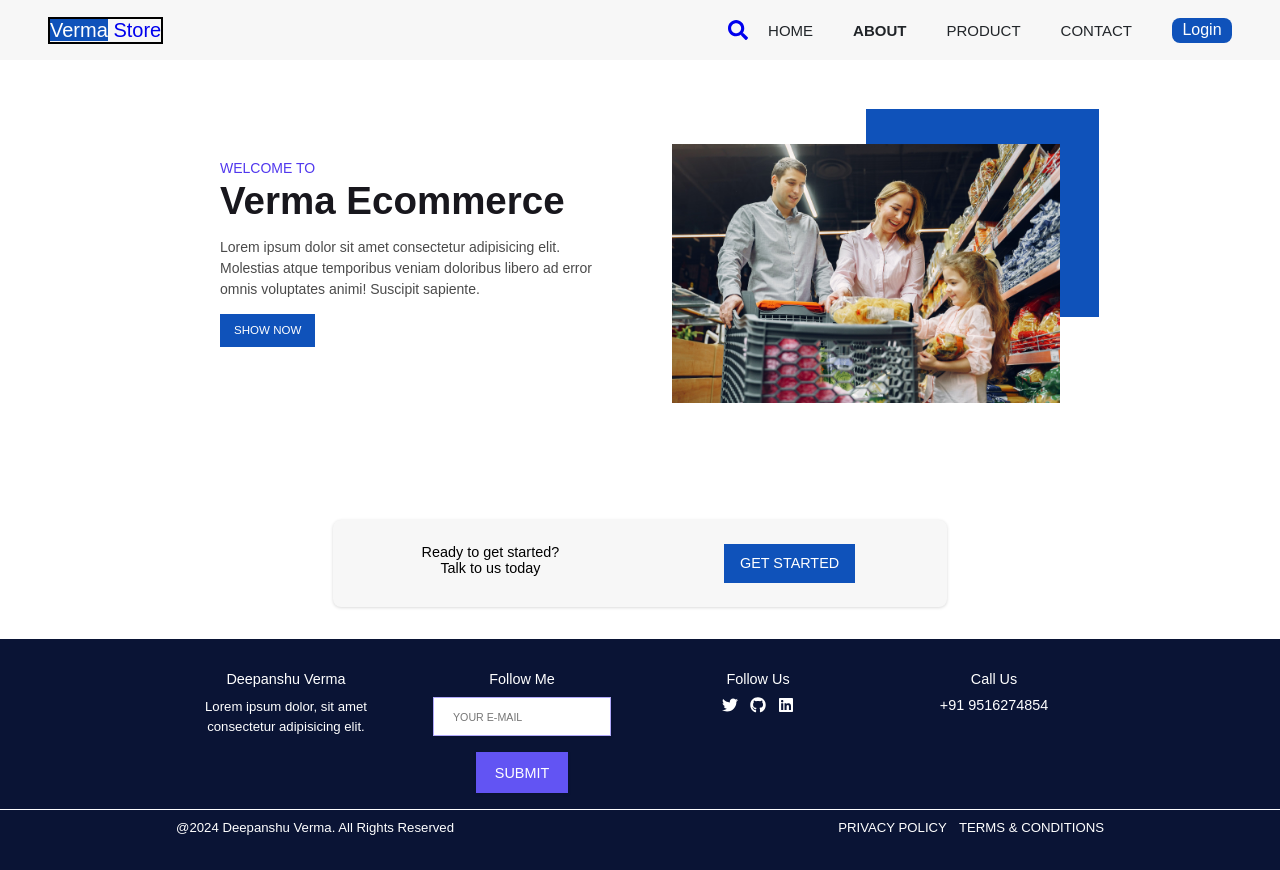
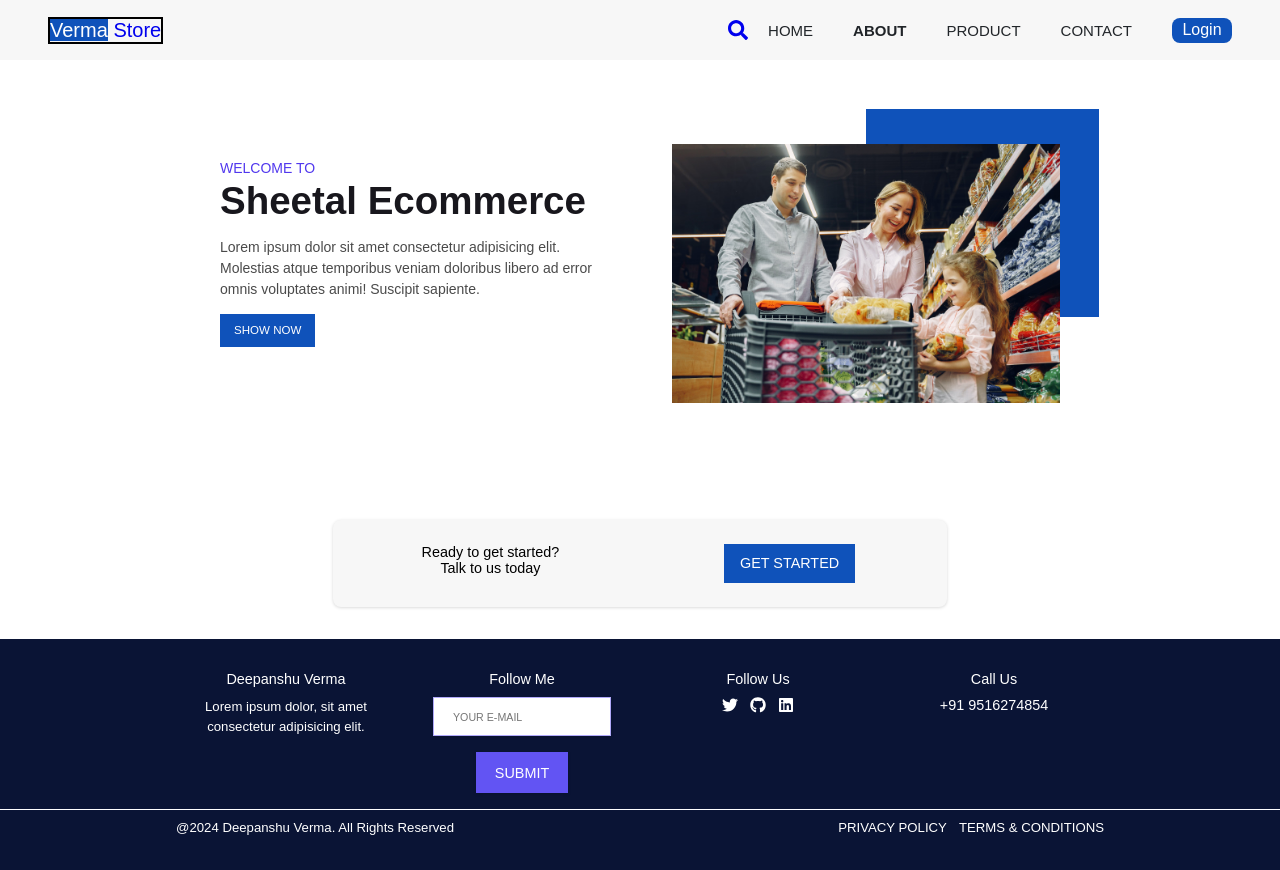
Before and after one commit to DV9-WEB/Shopping-React, a React (Vite) app: page /about in a window 1280 px wide. Built offline with nearby package versions, Linux system fonts and the light colour scheme.

Commit message:
Update About.jsx

```diff
--- a/src/About.jsx
+++ b/src/About.jsx
@@ -5,7 +5,7 @@ import HeroSection from './components/HeroSection'
 const About = () => {
 
   const data = {
-    name: "Verma Ecommerce",
+    name: "Sheetal Ecommerce",
   };
 
   return (
```
